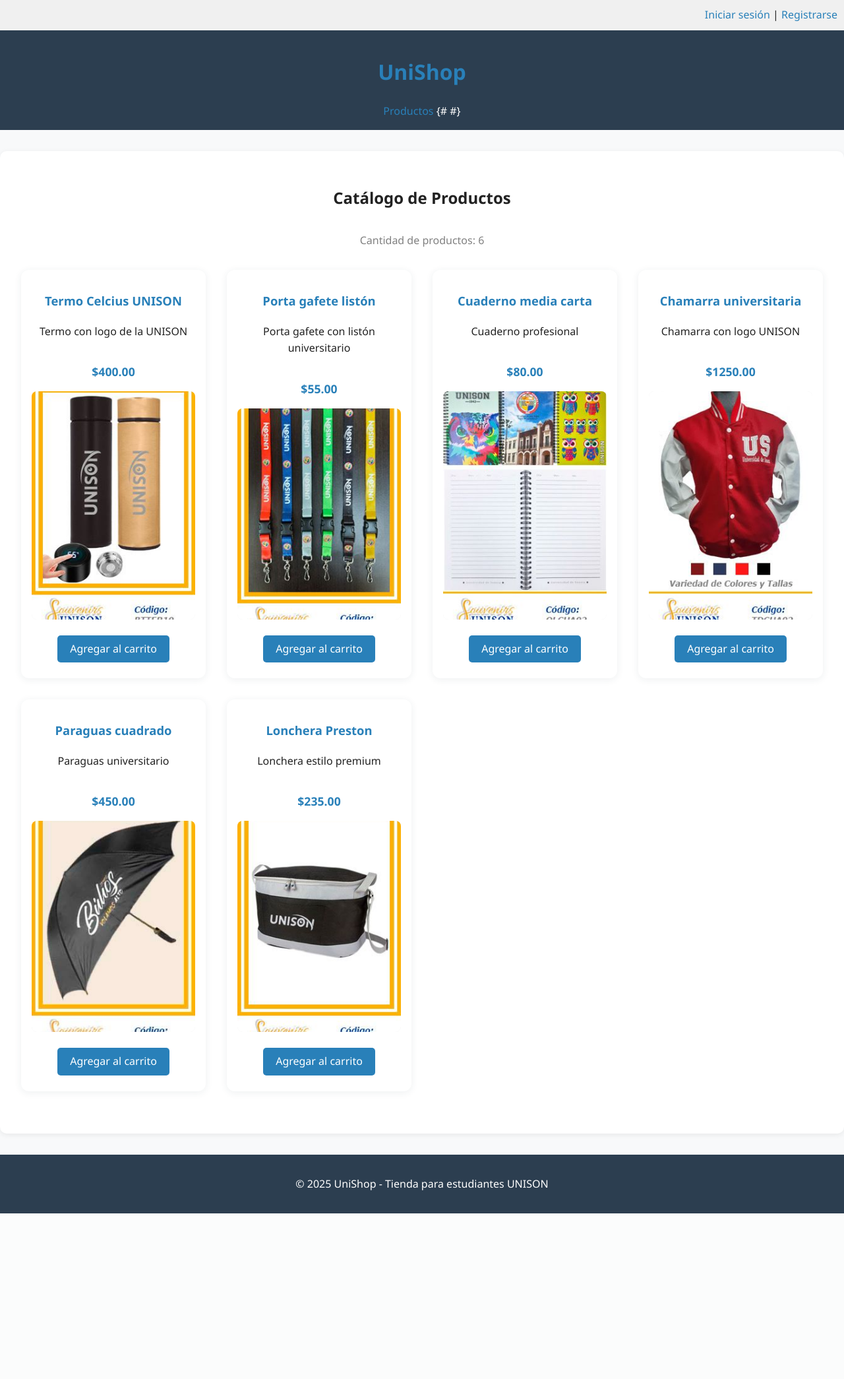
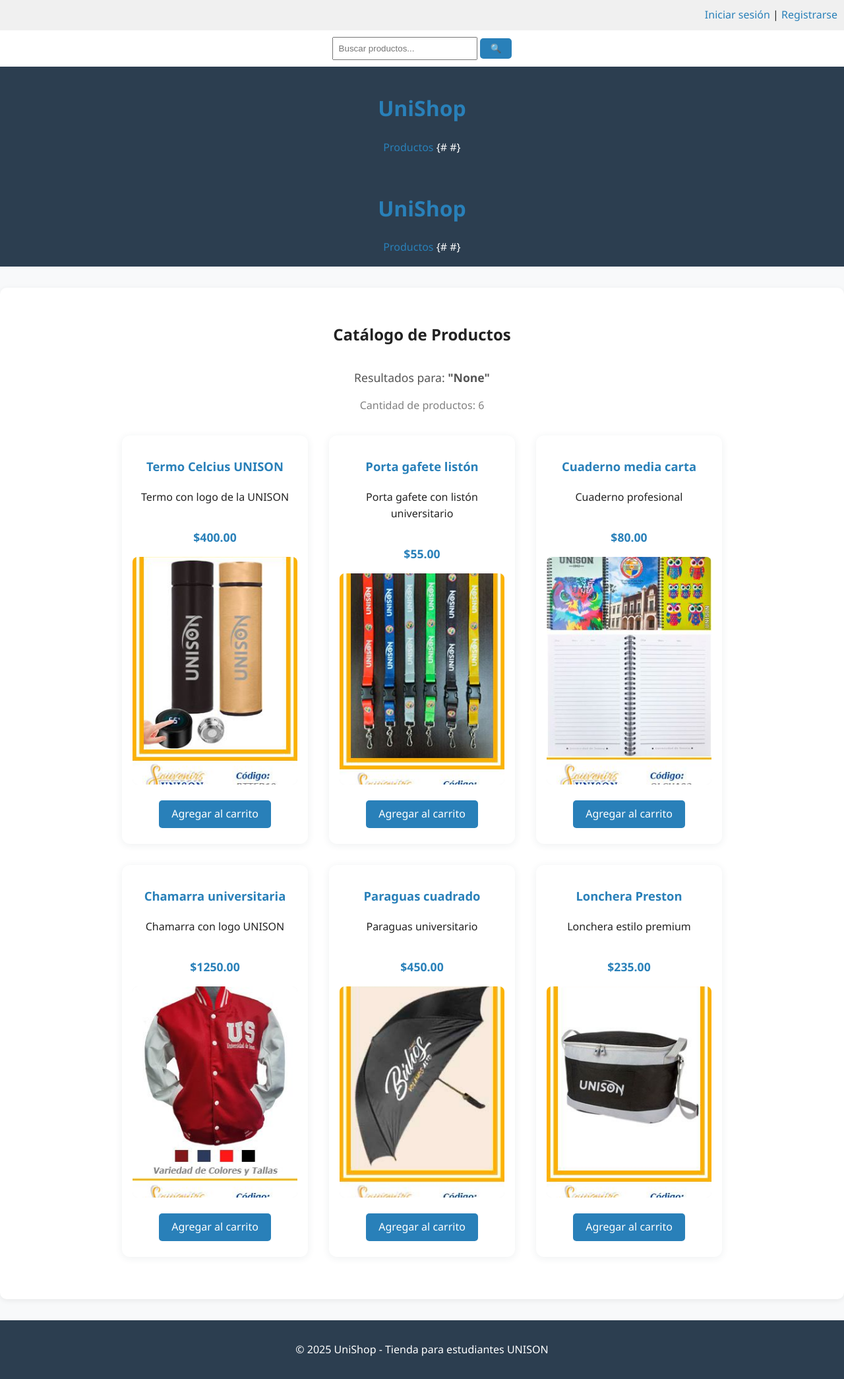
Before and after one commit to oliveroide/unishop, a Django app: page /products/ in a window 1280 px wide. Shown: the whole page at 66% size. Before the commit the page ends 1839 px from the top, so only its background shows below. Run offline with Django 5.2, Linux system fonts and the light colour scheme; data comes from the database, SQL or seed files in the repository; both versions use the stored data as it was after the commit.

Commit message:
Agrega barra de búsqueda y mejoras en la vista de productos

```diff
--- a/core/views.py
+++ b/core/views.py
@@ -74,11 +74,20 @@ def logout_view(request):
 # --------------------------
 # Vistas públicas y privadas
 # --------------------------
+from .models import Product
+from django.db.models import Q
 
 def product_list(request):
-    productos = Product.objects.all()
-    return render(request, 'products/list.html', {'productos': productos})
+    query = request.GET.get('q')
+    if query:
+        productos = Product.objects.filter(
+            Q(nombre__icontains=query) |
+            Q(descripcion__icontains=query)
+        )
+    else:
+        productos = Product.objects.all()
 
+    return render(request, 'products/list.html', {'productos': productos, 'query': query})
 
 @login_required
 def product_detail(request, product_id):
--- a/static/css/style.css
+++ b/static/css/style.css
@@ -163,3 +163,15 @@ button:hover, input[type="submit"]:hover {
     font-weight: bold;
     margin: 1rem 0;
 }
+.btn-success {
+  background-color: #28a745;
+  color: white;
+  padding: 0.5em 1.2em;
+  border-radius: 5px;
+  text-decoration: none;
+  font-weight: bold;
+}
+
+.btn-success:hover {
+  background-color: #218838;
+}
--- a/templates/base.html
+++ b/templates/base.html
@@ -21,6 +21,17 @@
     {% endif %}
 </div>
 
+<!-- Barra de búsqueda -->
+<div style="background-color: #ffffff; padding: 10px; text-align: center;">
+  <form action="{% url 'product_list' %}" method="get">
+    <input type="text" name="q" placeholder="Buscar productos..." value="{{ request.GET.q }}" style="padding: 8px; width: 200px;">
+    <button type="submit">🔍</button>
+  </form>
+</div>
+
+{% include 'partials/_header.html' %}
+
+
     <!-- Mensajes flash -->
     {% if messages %}
       <div class="container">
@@ -29,8 +40,7 @@
             {% if 'error' in message.tags %}message-error
             {% elif 'success' in message.tags %}message-success
             {% else %}message-info
-            {% endif %}
-          ">
+            {% endif %}">
             {{ message }}
           </p>
         {% endfor %}
--- a/templates/cart/detail.html
+++ b/templates/cart/detail.html
@@ -44,6 +44,11 @@
 
   <h3>Total a pagar: ${{ cart.total }}</h3>
 
+  <a href="{% url 'checkout' %}" class="btn btn-success" style="margin-top: 10px;">
+  Finalizar compra
+</a>
+
+
   <!-- Botón para vaciar el carrito -->
   <form action="{% url 'clear_cart' %}" method="post" style="margin-top: 1rem;">
     {% csrf_token %}
--- a/templates/products/list.html
+++ b/templates/products/list.html
@@ -5,48 +5,53 @@
 {% block content %}
 <style>
 .product-gallery {
-    display: grid;
-    grid-template-columns: repeat(auto-fit, minmax(220px, 1fr));
+    display: flex;
+    flex-wrap: wrap;
+    justify-content: center;
     gap: 2rem;
     margin: 2rem 0;
 }
+
 .product-card {
     background: #fff;
     border-radius: 12px;
     box-shadow: 0 2px 12px rgba(44,62,80,0.08);
     padding: 1.5rem 1rem 1.5rem 1rem;
-    width: auto;
-    max-width: 100%;
+    width: 250px;
     text-align: center;
     transition: transform 0.2s, box-shadow 0.2s;
     display: flex;
     flex-direction: column;
     align-items: center;
 }
+
 .product-card:hover {
     transform: translateY(-8px) scale(1.03);
     box-shadow: 0 6px 24px rgba(44,62,80,0.15);
 }
+
 .product-card img {
+    height: 160px;
     width: 100%;
-    max-width: 100%;
-    height: 160px;
     object-fit: cover;
     border-radius: 8px;
     margin-bottom: 1rem;
     background: #f0f0f0;
 }
+
 .product-card h3 {
     margin: 0.5rem 0 0.2rem 0;
     font-size: 1.15rem;
     color: #222;
 }
+
 .product-card .price {
     color: #2980b9;
     font-weight: bold;
     margin-bottom: 1rem;
     font-size: 1.1rem;
 }
+
 .product-card .btn {
     display: inline-block;
     background: #2980b9;
@@ -58,12 +63,18 @@
     transition: background 0.2s;
     margin-top: 0.5rem;
 }
+
 .product-card .btn:hover {
     background: #1a5a85;
 }
 </style>
 
 <h2 style="text-align:center; margin-bottom:2rem;">Catálogo de Productos</h2>
+
+<!-- Resultados de la búsqueda -->
+<p style="text-align: center; color: #555; font-size: 1.1rem; margin-bottom: 1rem;">
+  Resultados para: <strong>"{{ query }}"</strong>
+</p>
 
 <!-- Depuración: muestra cuántos productos hay -->
 <p style="text-align: center; color: gray;">Cantidad de productos: {{ productos|length }}</p>
```
Also changed, not shown: db.sqlite3. Lines whose indentation alone changed are shown as unchanged.
